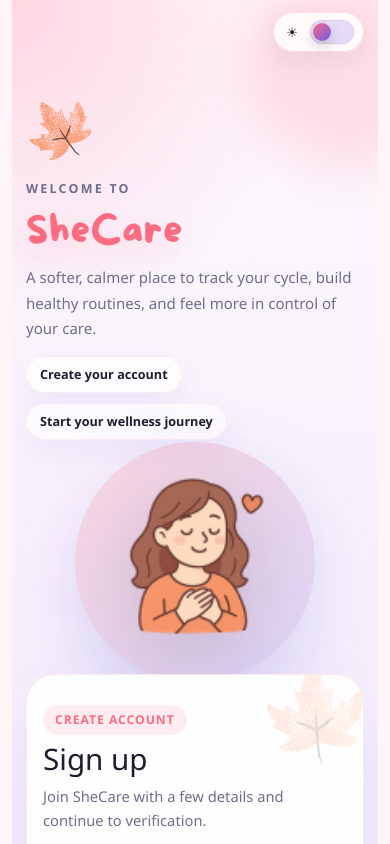
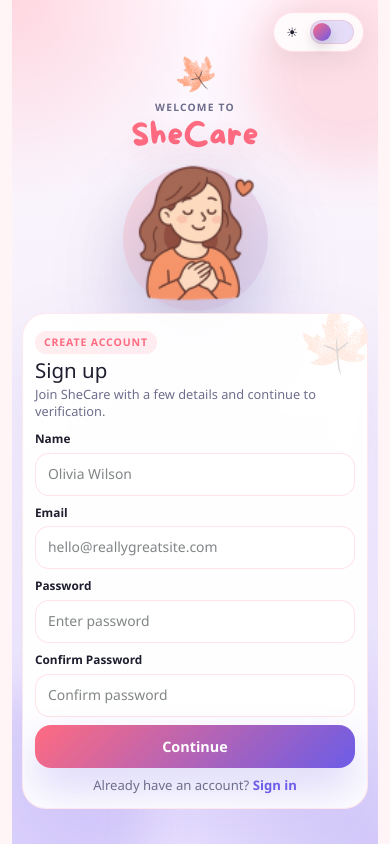
Before and after one commit to 007sweetY/she-care-ui, a React (Vite) app: page /signup in a window 390 px wide. Shown: the top 844 px of the page. Built offline with nearby package versions, Linux system fonts and the light colour scheme.

Commit message:
Fix mobile responsive UI

```diff
--- a/src/pages/signup.module.css
+++ b/src/pages/signup.module.css
@@ -394,30 +394,167 @@
   }
 }
 
-@media (max-width: 420px) {
+@media (max-width: 767px) {
   .container {
-    padding-inline: 14px;
+    min-height: 100dvh;
+    height: 100dvh;
+    padding: 54px 12px 12px;
+    display: grid;
+    grid-template-rows: auto 1fr;
+    gap: 10px;
+    overflow: hidden;
+  }
+
+  .heroSection {
+    gap: 8px;
+    margin-bottom: 0;
+    justify-items: center;
+  }
+
+  .leafHero {
+    width: 38px;
+    margin-left: 0;
+  }
+
+  .heroCopy {
+    gap: 6px;
+    max-width: none;
+    padding-right: 0;
+    justify-items: center;
+    text-align: center;
+  }
+
+  .eyebrow {
+    font-size: 0.64rem;
+    letter-spacing: 0.12em;
+  }
+
+  .brand {
+    font-size: clamp(1.8rem, 8.6vw, 2.25rem);
+  }
+
+  .subtitle,
+  .heroPills {
+    display: none;
+  }
+
+  .illustrationShell {
+    display: flex;
+    min-height: 110px;
+    margin-top: 2px;
+  }
+
+  .illustrationHalo {
+    width: 145px;
+    height: 145px;
+  }
+
+  .girlImage {
+    width: min(140px, 40vw);
+  }
+
+  .formSection {
+    min-height: 0;
+    max-width: 100%;
   }
 
   .card {
-    border-radius: 28px;
-    padding-inline: 16px;
+    border-radius: 24px;
+    padding: 14px 14px 12px;
+    min-height: 0;
   }
 
-  .brand {
-    font-size: 2.4rem;
-  }
-
-  .girlImage {
-    width: min(162px, 46vw);
-  }
-
-  .heroCopy {
-    padding-right: 0;
+  .leafCard {
+    width: 66px;
+    right: -2px;
+    top: -8px;
   }
 
   .cardHeader {
-    padding-right: 18px;
+    margin-bottom: 10px;
+    padding-right: 12px;
+  }
+
+  .cardKicker {
+    margin-bottom: 5px;
+    padding: 4px 9px;
+    font-size: 0.66rem;
+  }
+
+  .cardHeader h2 {
+    font-size: 1.28rem;
+  }
+
+  .cardHeader p {
+    margin-top: 4px;
+    font-size: 0.8rem;
+    line-height: 1.35;
+  }
+
+  .form,
+  .inputGrid {
+    gap: 8px;
+  }
+
+  .inputGrid {
+    grid-template-columns: repeat(2, minmax(0, 1fr));
+  }
+
+  .field {
+    gap: 5px;
+  }
+
+  .field label {
+    font-size: 0.74rem;
+  }
+
+  .field input {
+    border-radius: 14px;
+    padding: 10px 12px;
+    font-size: 0.87rem;
+  }
+
+  .passwordWrapper input {
+    padding-right: 45px;
+  }
+
+  .eyeBtn {
+    width: 32px;
+    height: 32px;
+    right: 10px;
+  }
+
+  .submitButton {
+    border-radius: 16px;
+    padding: 11px 14px;
+    font-size: 0.9rem;
+  }
+
+  .error {
+    font-size: 0.78rem;
+  }
+
+  .footer {
+    margin: 8px 0 0;
+    font-size: 0.82rem;
+  }
+}
+
+@media (max-width: 420px) {
+  .brand {
+    font-size: 1.95rem;
+  }
+
+  .container {
+    padding-inline: 10px;
+  }
+
+  .card {
+    padding-inline: 12px;
+  }
+
+  .inputGrid {
+    grid-template-columns: 1fr;
   }
 }
 
```
